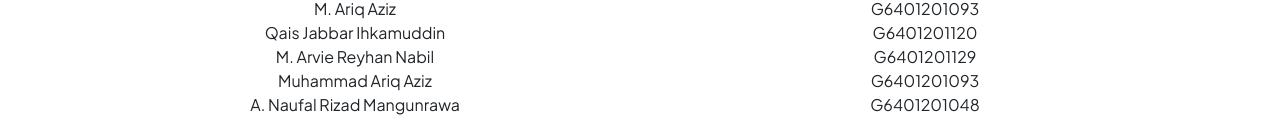
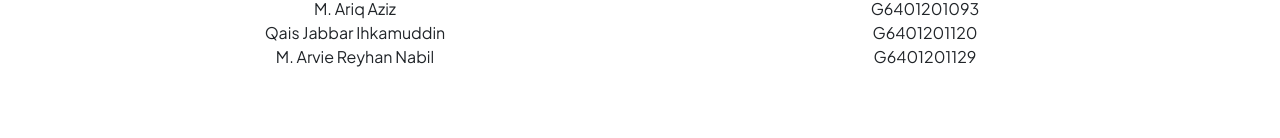
Before and after one commit to faizbyp/gkv-population, a plain HTML site: page index.html in a window 1280 px wide. Shown: the part 1664-1802 px from the top of the page. After the commit the page ends 1757 px from the top, so only its background shows below. Drawn offline with nearby package versions, Linux system fonts and the light colour scheme.

Commit message:
nama anggota

```diff
--- a/index.html
+++ b/index.html
@@ -84,14 +84,6 @@
                     <td>M. Arvie Reyhan Nabil</td>
                     <td>G6401201129</td>
                 </tr>
-                <tr>
-                    <td>Muhammad Ariq Aziz</td>
-                    <td>G6401201093</td>
-                </tr>
-                <tr>
-                    <td>A. Naufal Rizad Mangunrawa</td>
-                    <td>G6401201048</td>
-                </tr>
             </table>
         </div>
     </div>
```
